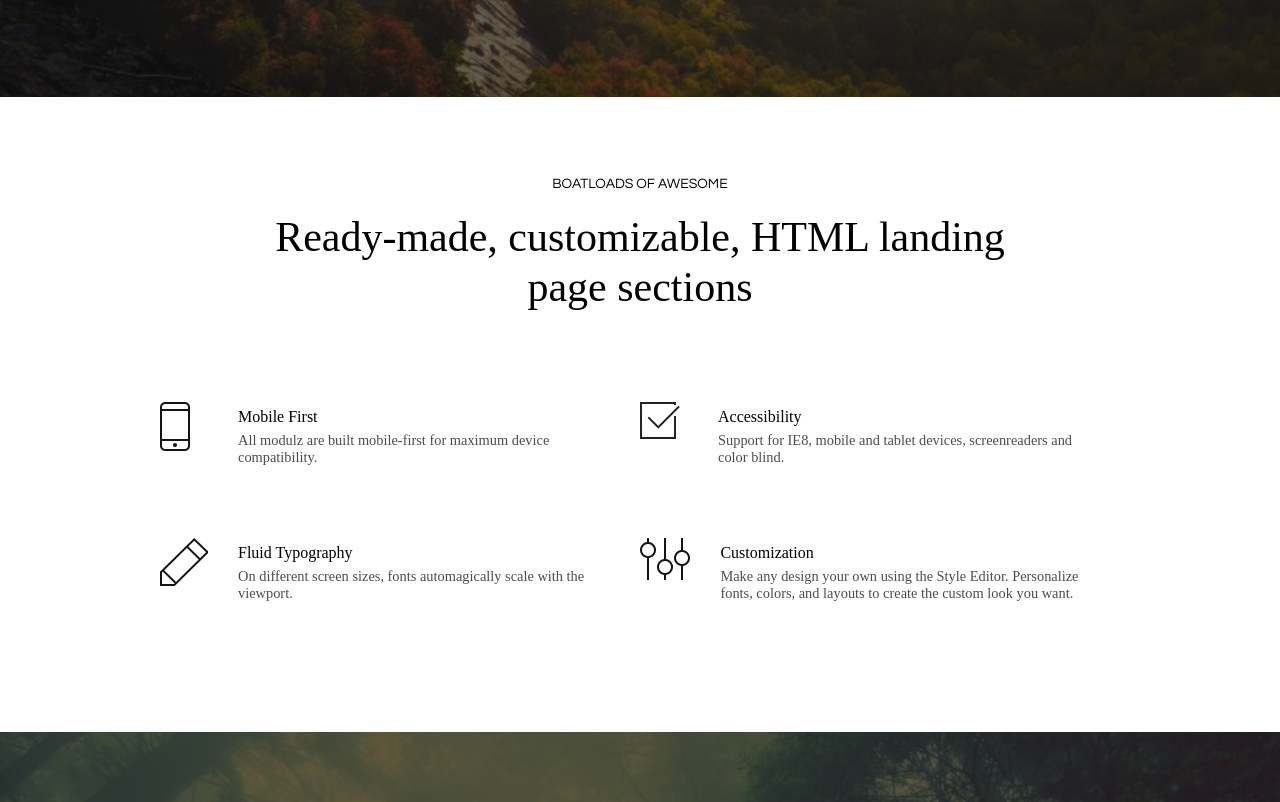
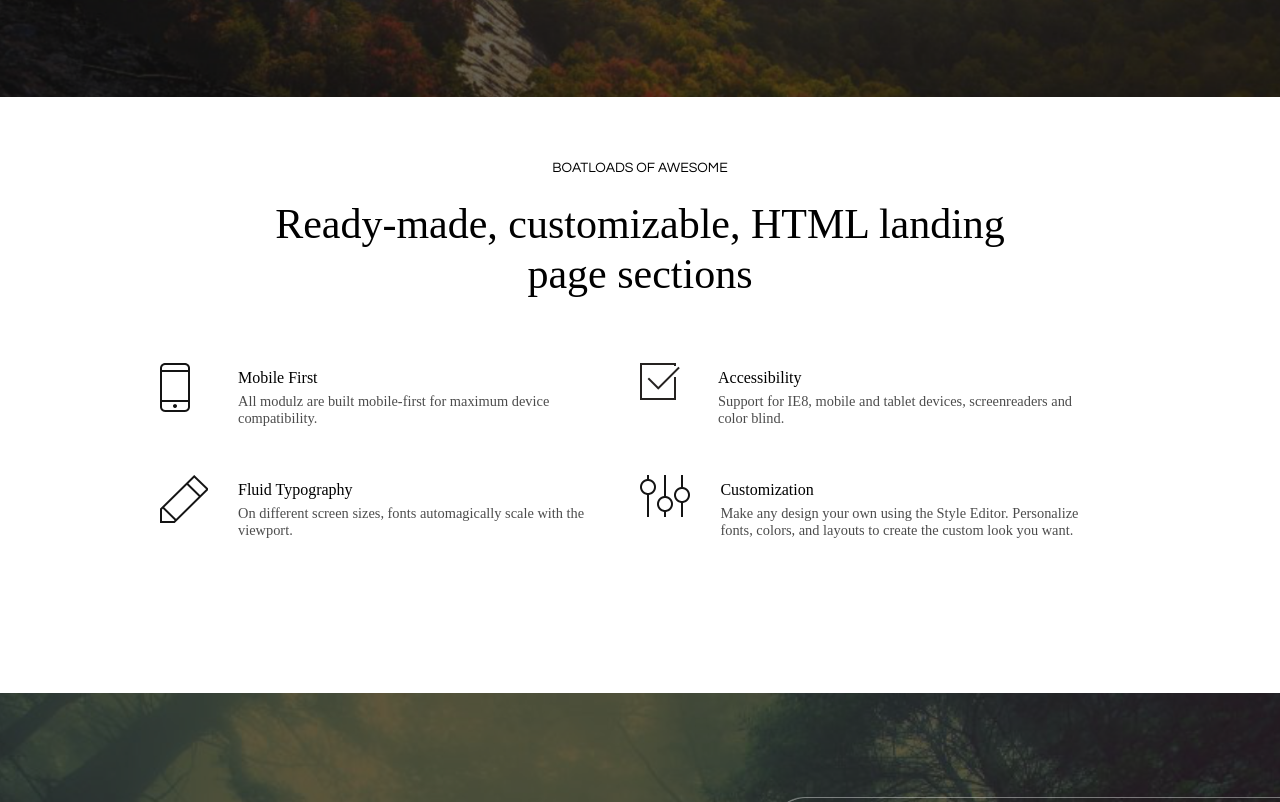
Before and after one commit to Luo-yuebin/Slicing_Practice, a plain HTML site: page index.html in a window 1280 px wide. Shown: the part 703-1505 px from the top of the page. Drawn offline with Linux system fonts and the light colour scheme.

Commit message:
Update index.css

```diff
--- a/css/index.css
+++ b/css/index.css
@@ -95,21 +95,20 @@ h1 {
 .page_02 {
 	background-color: #FFFFFF;
 	width: 100%;
-	padding-top: 5em;
+	padding-top: 5%;
 	border-bottom: 1px solid rgba(0,0,0,0.1);
 }
 .text_02_top {
 	width: 50em;
 	max-width: 70%;
-	height: 145px;
 	margin: 0 auto;
 	text-align: center;
-	margin-bottom: 5em;
+	margin-bottom: 5%;
 }
 .text_02_title {
 	font-size: 14px;
 	font-family: Century Gothic;
-	margin-bottom: 1.5em;
+	margin-bottom: 3%;
 }
 .text_02_top p {
 	font-size: 42px;
@@ -169,10 +168,10 @@ h1 {
 	opacity: 0.7
 }
 .typography {
-	margin-top: 15%;
+	margin-top: 10%;
 }
 .customization {
-	margin-top: 15%;
+	margin-top: 10%;
 }
 /* 第三页 */
 .page_03 {
```
